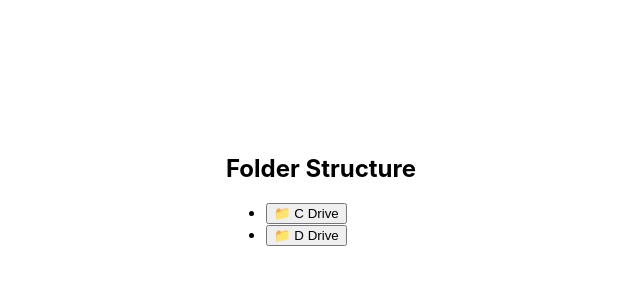
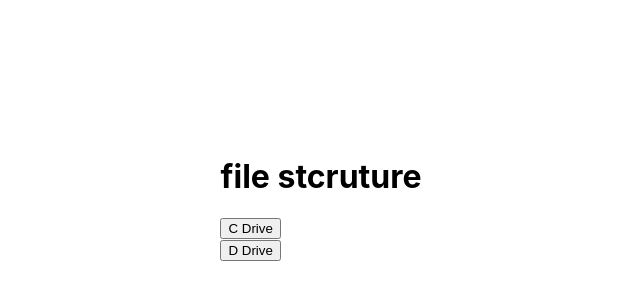
Before and after one commit to aniket2727/react-interview-problems, a React (Create React App) app in the folder app/: page / in a window 1280 px wide. Shown: the part 202-502 px from the top of the page, without its empty margins (319-959 px from the left). Built offline with nearby package versions, Linux system fonts and the light colour scheme.

Commit message:
folder strcuture  by me

```diff
--- a/app/src/App.js
+++ b/app/src/App.js
@@ -207,10 +207,11 @@ import FolderViewer from "./Code222";
 import FolderExplorer from "./Code224";
 import FolderExplorer1 from "./Code225";
 import FolderExplorer2 from "./Code226";
+import Code227 from './Code227';
 function App() {
   return (
     <div>
-     <FolderExplorer2/>
+     <Code227/>
     </div>
   );
 }
--- /dev/null
+++ b/app/src/Code227.js
@@ -0,0 +1,107 @@
+
+
+import React, { useState } from 'react';
+
+
+// Sample folder structure (nested folders)
+const folderData = [
+    {
+        name: "C Drive",
+        contents: [
+            {
+                name: "Program Files",
+                type: "folder",
+                contents: ["File1.exe", "File2.exe"],
+            },
+            {
+                name: "Users",
+                type: "folder",
+                contents: ["User1", "User2"],
+            },
+            "File1.txt",
+        ],
+    },
+    {
+        name: "D Drive",
+        contents: [
+            {
+                name: "Movies",
+                type: "folder",
+                contents: ["Movie1.mp4", "Movie2.mp4"],
+            },
+            {
+                name: "Documents",
+                type: "folder",
+                contents: ["Doc1.pdf", "Doc2.pdf"],
+            },
+            "File2.txt",
+        ],
+    },
+];
+
+const Code227 = () => {
+
+    const [openFolder, setopenFolder] = useState({});
+
+    const toggle = (foldername) => {
+        setopenFolder((prev) => ({
+            ...prev, [foldername]: !prev[foldername]
+        }))
+
+
+        console.log(openFolder);
+
+    }
+
+
+    const renderFolderContents = (contents, parentKey) => {
+
+        return contents.map((item, index) => {
+            const key = `${parentKey}-${index}`;
+            if (typeof item === 'string') {
+                return (
+                    <div>
+                        <li>{item}</li>
+                    </div>
+                )
+            } else if (typeof item === 'object') {
+                return (
+                    <div key={key}>
+                        <button onClick={() => toggle(key)} >{item.name}</button>
+                        {
+                            openFolder[key] && (<li>{renderFolderContents(item.contents, key)}</li>)
+                        }
+                    </div>
+                )
+            }
+
+        })
+    }
+
+
+
+    return (
+        <div>
+            <h1>file stcruture </h1>
+
+            {
+                folderData.map((folder, index) => {
+
+                    const key = `root-${index}`
+                    return (
+                        <div key={key}>
+                            <button onClick={() => toggle(key)}>
+                                {folder.name}
+                            </button>
+                            {
+                                openFolder[key] && (<li>{renderFolderContents(folder.contents, key)}</li>)
+                            }
+                        </div>
+                    )
+                })
+            }
+        </div>
+    )
+}
+
+export default Code227
```
